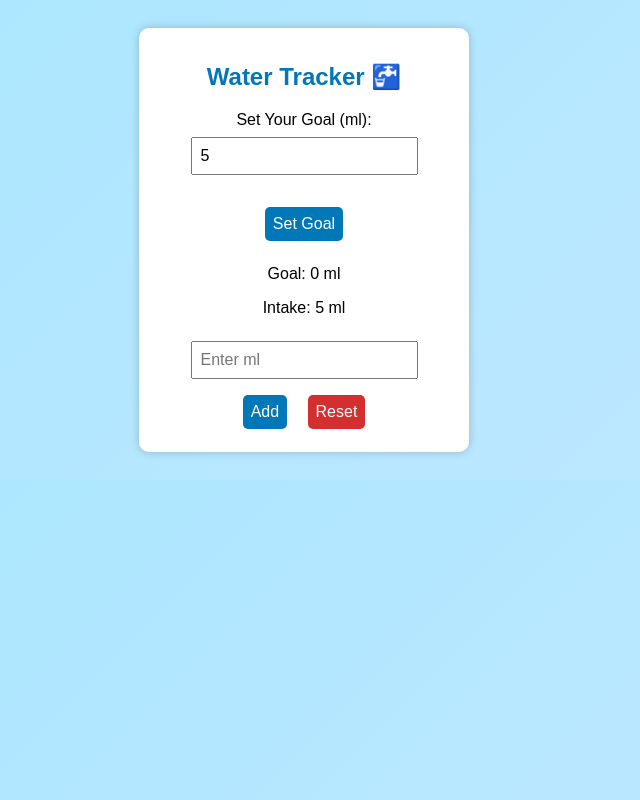
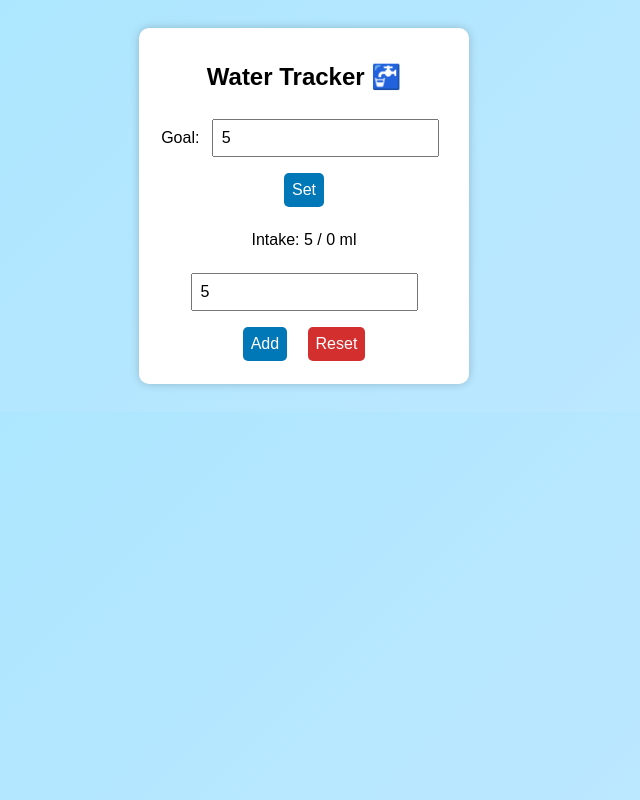
Before and after one commit to Balamuraliii/Miniprojects, a plain HTML site: page index.html in a window 1280 px wide. Both pictures are taken after typing "5", "5" into the empty fields and a click on the button "Add". Shown: the whole page, without its empty margins (336-976 px from the left). Drawn offline with Linux system fonts and the light colour scheme.

Commit message:
Update index.html

```diff
--- a/index.html
+++ b/index.html
@@ -3,55 +3,20 @@
 <head>
     <meta charset="UTF-8">
     <meta name="viewport" content="width=device-width, initial-scale=1.0">
-    <title>Water Intake Tracker</title>
+    <title>Water Tracker</title>
     <style>
-        body {
-            font-family: Arial, sans-serif;
-            text-align: center;
-            background: linear-gradient(135deg, #a8e6ff, #c0e8ff);
-            padding: 20px;
-        }
-
-        .container {
-            background: white;
-            padding: 15px;
-            border-radius: 10px;
-            box-shadow: 0 0 10px rgba(0, 0, 0, 0.2);
-            max-width: 300px;
-            margin: auto;
-        }
-
-        h2 {
-            color: #0077b6;
-        }
-
-        input, button {
-            margin: 8px;
-            padding: 8px;
-            font-size: 16px;
-        }
-
-        button {
-            background: #0077b6;
-            color: white;
-            border: none;
-            cursor: pointer;
-            border-radius: 5px;
-        }
-
-        #reset {
-            background: #d32f2f;
-        }
+        body { font-family: Arial, sans-serif; text-align: center; background: linear-gradient(135deg, #a8e6ff, #c0e8ff); padding: 20px; }
+        .container { background: white; padding: 15px; border-radius: 10px; box-shadow: 0 0 10px rgba(0,0,0,0.2); max-width: 300px; margin: auto; }
+        input, button { margin: 8px; padding: 8px; font-size: 16px; }
+        button { background: #0077b6; color: white; border: none; cursor: pointer; border-radius: 5px; }
+        #reset { background: #d32f2f; }
     </style>
 </head>
 <body>
-
     <div class="container">
         <h2>Water Tracker 🚰</h2>
-        <p>Set Your Goal (ml): <input type="number" id="goalInput" placeholder="e.g. 2000"></p>
-        <button onclick="setGoal()">Set Goal</button>
-        <p>Goal: <span id="goal">0</span> ml</p>
-        <p>Intake: <span id="totalIntake">0</span> ml</p>
+        <p>Goal: <input type="number" id="goalInput" placeholder="e.g. 2000"> <button onclick="setGoal()">Set</button></p>
+        <p>Intake: <span id="totalIntake">0</span> / <span id="goal">0</span> ml</p>
         <input type="number" id="waterAmount" placeholder="Enter ml">
         <br>
         <button onclick="addWater()">Add</button>
@@ -59,45 +24,24 @@
     </div>
 
     <script>
-        let totalIntake = 0;
-        let goal = 0;
+        let totalIntake = 0, goal = 0;
+        const getVal = id => parseInt(document.getElementById(id).value) || 0;
+        const setText = (id, val) => document.getElementById(id).textContent = val;
 
         function setGoal() {
-            let inputGoal = parseInt(document.getElementById("goalInput").value);
-            if (!isNaN(inputGoal) && inputGoal > 0) {
-                goal = inputGoal;
-                document.getElementById("goal").textContent = goal;
-            } else {
-                alert("Enter a valid goal!");
-            }
+            if ((goal = getVal("goalInput")) > 0) setText("goal", goal);
+            else alert("Enter a valid goal!");
         }
 
         function addWater() {
-            let amount = parseInt(document.getElementById("waterAmount").value);
-            if (!isNaN(amount) && amount > 0) {
-                totalIntake += amount;
-                document.getElementById("totalIntake").textContent = totalIntake;
-                checkGoal();
-            } else {
-                alert("Enter a valid amount!");
-            }
-            document.getElementById("waterAmount").value = "";
+            let amount = getVal("waterAmount");
+            if (amount > 0) {
+                setText("totalIntake", totalIntake += amount);
+                if (goal > 0 && totalIntake >= goal) alert("🎉 Goal Reached!");
+            } else alert("Enter a valid amount!");
         }
 
-        function checkGoal() {
-            if (goal > 0 && totalIntake >= goal) {
-                alert("🎉 Congratulations! You reached your goal!");
-            }
-        }
-
-        function resetWater() {
-            totalIntake = 0;
-            goal = 0;
-            document.getElementById("totalIntake").textContent = totalIntake;
-            document.getElementById("goal").textContent = goal;
-            document.getElementById("goalInput").value = "";
-        }
+        function resetWater() { totalIntake = goal = 0; ["totalIntake", "goal"].forEach(id => setText(id, 0)); }
     </script>
-
 </body>
 </html>
```
